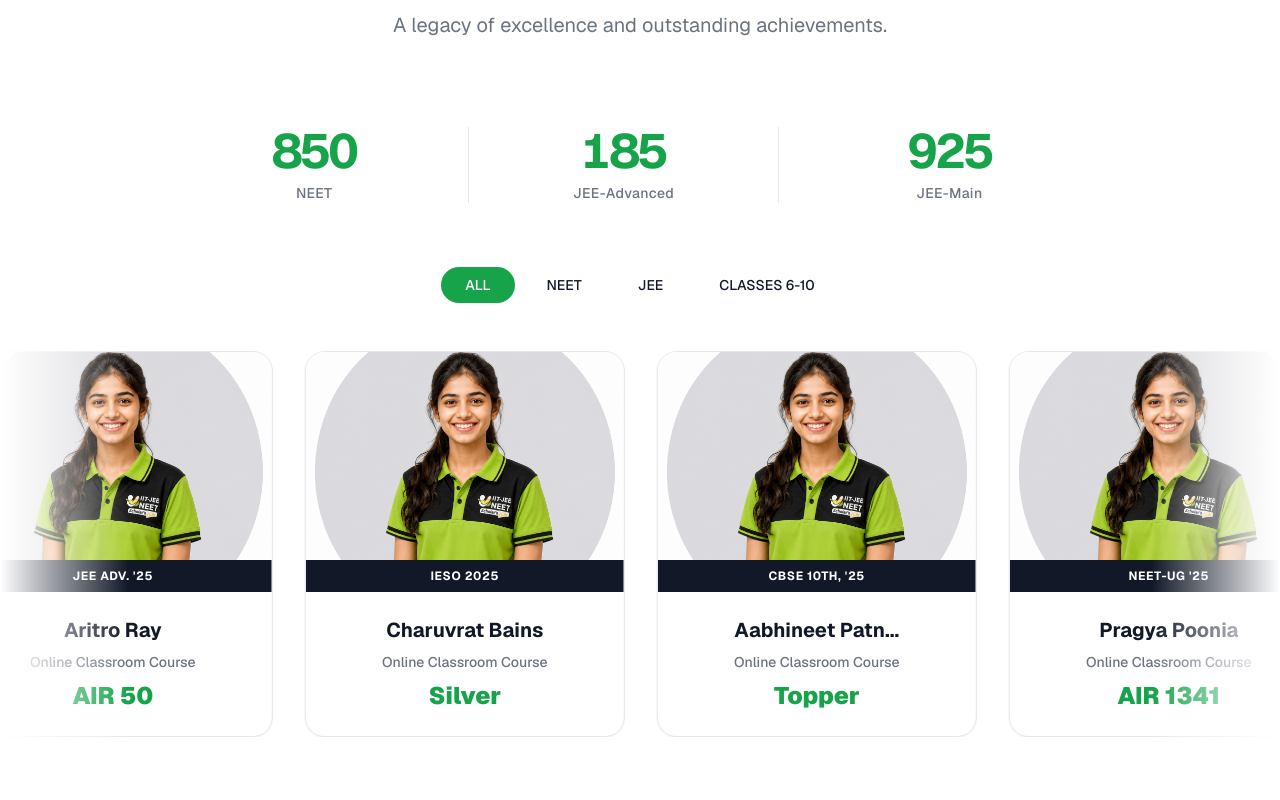
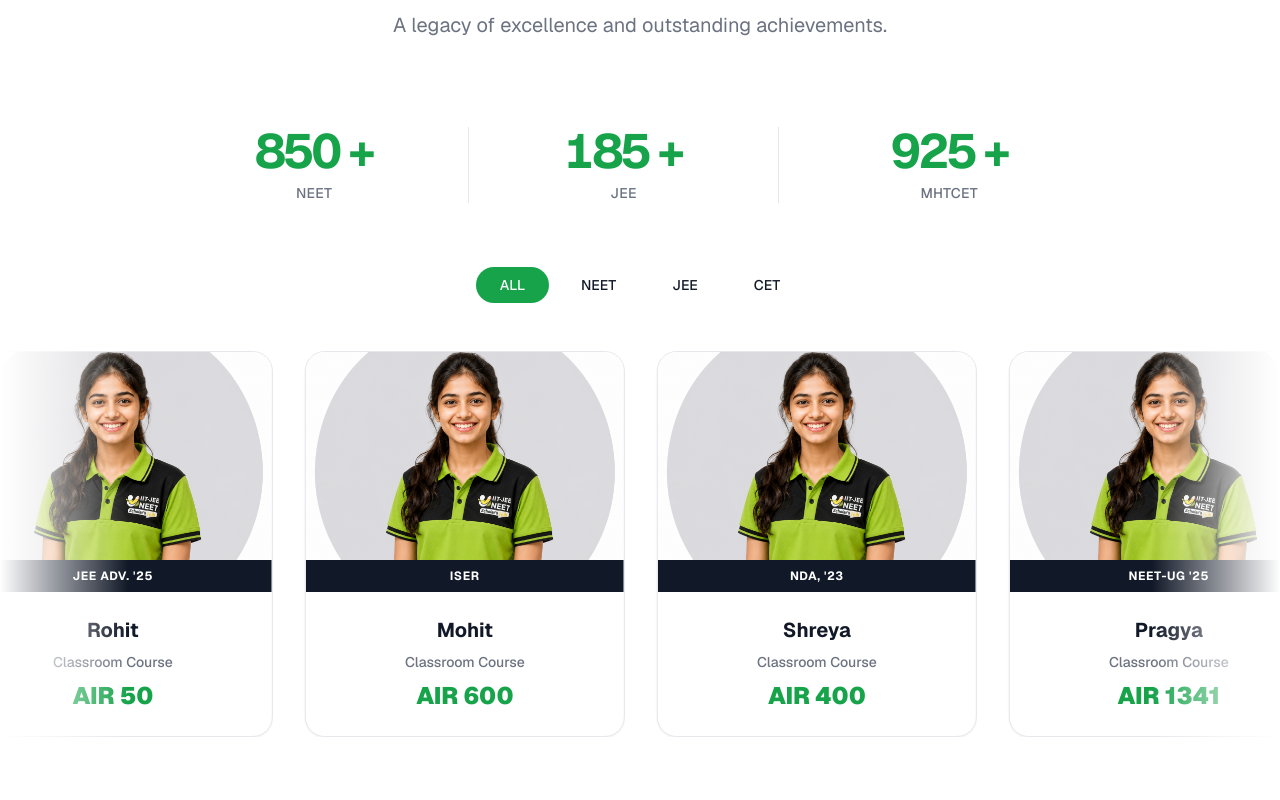
Before and after one commit to sk200005/Scholars-Hub, a Next.js app: page / in a window 1280 px wide. Shown: the part 1500-2300 px from the top of the page. Built offline with nearby package versions, Linux system fonts and the light colour scheme.

Commit message:
Minor changes

```diff
--- a/src/components/sections/DesignAgency.tsx
+++ b/src/components/sections/DesignAgency.tsx
@@ -158,10 +158,10 @@
 // ─── Team data ────────────────────────────────────────────────────────────────
 
 const TEAM = [
-  { name: "Alex Johnson", role: "Creative Director" },
-  { name: "Sam Taylor", role: "Lead Designer" },
-  { name: "Jordan Smith", role: "Senior Developer" },
-  { name: "Casey Brown", role: "Project Manager" },
+  { name: "ROHIT ", role: "PHYSICS FACULTY" },
+  { name: "VIRAT", role: "CHEMISTRY FACULTY" },
+  { name: "YUVRAJ", role: "MATHEMATICS FACULTY" },
+  { name: "MAHENDRA", role: "BIOLOGY FACULTY" },
 ] as const
 
 // ─── Testimonial data ─────────────────────────────────────────────────────────
@@ -169,27 +169,27 @@
 const TESTIMONIALS = [
   {
     quote:
-      "Working with this team transformed our brand. They understood our vision perfectly and delivered beyond our expectations.",
-    author: "Sarah Johnson",
-    company: "CEO, TechStart",
+      "Lorem ipsum dolor sit amet, consectetur adipiscing elit. Duis eleifend sed mauris sed commodo.",
+    author: "Siddharth",
+    company: "VNIT Nagpur",
   },
   {
     quote:
-      "The attention to detail and creative solutions provided by the team helped us increase our conversion rate by 40%.",
-    author: "Michael Chen",
-    company: "Marketing Director, GrowthCo",
+      "Lorem ipsum dolor sit amet, consectetur adipiscing elit. Duis eleifend sed mauris sed commodo.",
+    author: "Yash",
+    company: "COEP",
   },
   {
     quote:
-      "Their strategic approach to design not only improved our user experience but also strengthened our brand identity.",
-    author: "Emma Rodriguez",
-    company: "Product Manager, InnovateLabs",
+      "Lorem ipsum dolor sit amet, consectetur adipiscing elit. Duis eleifend sed mauris sed commodo.",
+    author: "Harshal",
+    company: "PICT",
   },
   {
     quote:
-      "From concept to execution, the team demonstrated exceptional skill and professionalism. Highly recommended!",
-    author: "David Kim",
-    company: "Founder, NextWave",
+      "Lorem ipsum dolor sit amet, consectetur adipiscing elit. Duis eleifend sed mauris sed commodo.",
+    author: "Rohan",
+    company: "NIT Rourkela",
   },
 ] as const
 
@@ -351,6 +351,8 @@
 
         {/* ── Courses Showcase ────────────────────────────────────────────────── */}
         <CoursesSection />
+
+        <div className="w-full h-12 md:h-20 lg:h-28" />
 
         {/* ── Why Us / Sticky Cards ───────────────────────────────────────────── */}
         <WhyUsSection />
@@ -645,8 +647,8 @@
             {/* Section header */}
             <SectionHeader
               badge="Testimonials"
-              title="What Our Clients Say"
-              description="Don't just take our word for it — hear from some of our satisfied clients"
+              title="Student's Testimonials"
+              description="Don't just take our word for it — hear from some of our students"
               badgeStyle={{
                 backgroundColor: colors.surface.elevated,
                 boxShadow: shadows.xs,
@@ -727,11 +729,10 @@
                 className="text-3xl font-bold tracking-tight md:text-4xl"
                 style={{ color: colors.foreground.DEFAULT }}
               >
-                Let's Work Together
+                Connect with us
               </h2>
               <p className="max-w-[600px] text-base md:text-xl" style={{ color: colors.foreground.muted }}>
-                Ready to start your next project? Get in touch with us to discuss how we can help bring
-                your vision to life.
+                Ready to shape future with Scholars hub.
               </p>
 
               {/* Contact details */}
@@ -740,17 +741,17 @@
                   {
                     icon: <MapPin size={20} strokeWidth={1.5} />,
                     label: "Our Location",
-                    value: "123 Design Street, Creative City, 10001",
+                    value: "KatheGalli, Dwarka, Nashik, Mahhrashtra",
                   },
                   {
                     icon: <Mail size={20} strokeWidth={1.5} />,
                     label: "Email Us",
-                    value: "hello@designstudio.com",
+                    value: "scholarshub@gmail.com",
                   },
                   {
                     icon: <Phone size={20} strokeWidth={1.5} />,
                     label: "Call Us",
-                    value: "+1 (555) 123-4567",
+                    value: "+91 987654321",
                   },
                 ].map((item) => (
                   <motion.div
@@ -809,41 +810,26 @@
               }}
             >
               <h3 className="text-xl font-bold" style={{ color: colors.foreground.DEFAULT }}>
-                Send Us a Message
+                Contact Our Experts
               </h3>
               <p className="mt-1 text-sm" style={{ color: colors.foreground.muted }}>
                 Fill out the form below and we'll get back to you shortly.
               </p>
               <form className="mt-6 space-y-4">
-                <div className="grid gap-4 sm:grid-cols-2">
                 <div className="space-y-2">
                   <label
-                      htmlFor="contact-first-name"
+                    htmlFor="contact-email"
                     className="text-sm font-medium"
                     style={{ color: colors.foreground.DEFAULT }}
                   >
-                      First name
+                    Name
                   </label>
                   <Input
-                      id="contact-first-name"
-                      placeholder="Enter your first name"
+                    id="contact-email"
+                    type="email"
+                    placeholder="Enter your name"
                     className="rounded-xl"
                   />
-                  </div>
-                  <div className="space-y-2">
-                    <label
-                      htmlFor="contact-last-name"
-                      className="text-sm font-medium"
-                      style={{ color: colors.foreground.DEFAULT }}
-                    >
-                      Last name
-                    </label>
-                    <Input
-                      id="contact-last-name"
-                      placeholder="Enter your last name"
-                      className="rounded-xl"
-                    />
-                  </div>
                 </div>
                 <div className="space-y-2">
                   <label
@@ -876,7 +862,7 @@
                 </div>
                 <motion.div {...gestures.buttonPress}>
                   <Button type="submit" className="w-full rounded-xl">
-                    Send Message
+                    Connect Us
                   </Button>
                 </motion.div>
               </form>
@@ -898,8 +884,7 @@
           <div className="space-y-4">
             <BrandLogo isDark />
             <p className="text-sm text-slate-400 mt-4 leading-relaxed">
-              We create beautiful, functional designs that help businesses grow and connect with their
-              audience.
+              Lorem ipsum dolor sit amet, consectetur adipiscing elit. Duis eleifend sed mauris sed commodo. Nam at turpis euismod orci imperdiet maximus.
             </p>
             <div className="flex gap-3 pt-4">
               {FOOTER_SOCIALS.map((social) => (
@@ -939,25 +924,20 @@
             />
           </div>
 
-          {/* Newsletter */}
+          {/* Location Map */}
           <div className="space-y-4">
             <h3 className="text-base font-semibold text-slate-100">
-              Subscribe to our newsletter
+              Find Us Here
             </h3>
-            <p className="text-sm text-slate-400">
-              Stay updated with our latest projects, design tips, and company news.
-            </p>
-            <form className="flex flex-col sm:flex-row gap-2 mt-4">
-              <Input
-                id="newsletter-email"
-                type="email"
-                placeholder="Enter your email"
-                className="flex-1 rounded-xl bg-white/5 border-white/10 text-white placeholder:text-slate-500 focus-visible:ring-slate-400"
+            <div className="relative w-full h-48 overflow-hidden rounded-xl border border-white/10 mt-4 group">
+              <Image
+                src="/Photos/map/map-image.png"
+                alt="Scholars Hub Location Map"
+                fill
+                className="object-cover transition-transform duration-500 group-hover:scale-105"
+                sizes="(max-width: 1024px) 100vw, 400px"
               />
-              <Button type="submit" className="rounded-xl bg-white text-[#111827] hover:bg-slate-200 font-semibold">
-                Subscribe
-              </Button>
-            </form>
+            </div>
           </div>
         </motion.div>
 
--- a/src/components/sections/ResultsSection.tsx
+++ b/src/components/sections/ResultsSection.tsx
@@ -8,7 +8,7 @@
 import { wrap } from "framer-motion"
 
 // ─── Data Types & Source ──────────────────────────────────────────────────
-type FilterType = "ALL" | "NEET" | "JEE" | "CLASSES 6-10"
+type FilterType = "ALL" | "NEET" | "JEE" | "CET"
 
 interface ResultData {
   id: string
@@ -23,7 +23,7 @@
 const mockResults: ResultData[] = [
   {
     id: "1",
-    name: "Tanmay Jagga",
+    name: "Tanmay ",
     exam: "NEET-UG '25",
     rank: "AIR 74",
     category: "NEET",
@@ -31,7 +31,7 @@
   },
   {
     id: "2",
-    name: "Aritro Ray",
+    name: "Rohit",
     exam: "JEE Adv. '25",
     rank: "AIR 50",
     category: "JEE",
@@ -39,24 +39,24 @@
   },
   {
     id: "3",
-    name: "Charuvrat Bains",
-    exam: "IESO 2025",
-    rank: "Silver",
-    category: "CLASSES 6-10",
+    name: "Mohit",
+    exam: "ISER",
+    rank: "AIR 600",
+    category: "JEE",
     image: "/Photos/result/latest-result.png",
   },
   {
     id: "4",
-    name: "Aabhineet Patn...",
-    exam: "CBSE 10th, '25",
+    name: "Shreya",
+    exam: "NDA, '23",
     score: "99.4%",
-    rank: "Topper",
-    category: "CLASSES 6-10",
+    rank: "AIR 400",
+    category: "CET",
     image: "/Photos/result/latest-result.png",
   },
   {
     id: "5",
-    name: "Pragya Poonia",
+    name: "Pragya ",
     exam: "NEET-UG '25",
     rank: "AIR 1341",
     category: "NEET",
@@ -64,7 +64,7 @@
   },
   {
     id: "6",
-    name: "Arka Banerjee",
+    name: "Saee",
     exam: "JEE Adv. '25",
     rank: "AIR 395",
     category: "JEE",
@@ -85,7 +85,8 @@
       ease: "easeOut",
       onUpdate(value) {
         if (nodeRef.current) {
-          nodeRef.current.textContent = Math.round(value).toString()
+          const rounded = Math.round(value)
+          nodeRef.current.textContent = rounded === to ? `${rounded} +` : rounded.toString()
         }
       },
     })
@@ -97,7 +98,7 @@
 
 export function ResultsSection() {
   const [activeFilter, setActiveFilter] = useState<FilterType>("ALL")
-  const filters: FilterType[] = ["ALL", "NEET", "JEE", "CLASSES 6-10"]
+  const filters: FilterType[] = ["ALL", "NEET", "JEE", "CET"]
 
   const filteredResults = mockResults.filter(
     (item) => activeFilter === "ALL" || item.category === activeFilter
@@ -174,7 +175,7 @@
               <Counter to={185} />
             </h3>
             <p className="text-sm font-medium tracking-wide" style={{ color: colors.foreground.muted }}>
-              JEE-Advanced
+              JEE
             </p>
           </div>
           <div className="flex flex-col items-center justify-center space-y-2">
@@ -182,7 +183,7 @@
               <Counter to={925} />
             </h3>
             <p className="text-sm font-medium tracking-wide" style={{ color: colors.foreground.muted }}>
-              JEE-Main
+              MHTCET
             </p>
           </div>
         </div>
@@ -273,7 +274,7 @@
                   {item.name}
                 </h4>
                 <p className="text-sm font-medium" style={{ color: colors.foreground.muted }}>
-                  Online Classroom Course
+                  Classroom Course
                 </p>
                 <div
                   className="mt-2 text-2xl font-black"
--- a/src/components/sections/WhyUsSection.tsx
+++ b/src/components/sections/WhyUsSection.tsx
@@ -78,7 +78,7 @@
   return (
     <div
       className="sticky w-full will-change-transform [transform:translateZ(0)]"
-      style={{ top: `${20 + index * 24}px` }} // Staggered top position for stacking
+      style={{ top: `${130 + index * 24}px` }} // Staggered top position for stacking
     >
       <div className={cn(
         "group relative flex flex-col h-auto w-full overflow-hidden rounded-[28px] border border-white/10",
@@ -141,7 +141,7 @@
       <div className="container mx-auto grid grid-cols-1 lg:grid-cols-2 gap-12 lg:gap-20 items-start px-4 md:px-6">
 
         {/* Left Column: Sticky Content */}
-        <div className="flex flex-col gap-6 lg:sticky lg:top-20">
+        <div className="flex flex-col gap-6 lg:sticky lg:top-32">
           <div className="inline-flex items-center gap-2 self-start rounded-full border border-border bg-muted/50 px-3 py-1 text-sm">
             <div className="h-2 w-2 rounded-full bg-green-500" />
             <span className="text-muted-foreground">{tagLabel}</span>
```
Also changed, not shown: Photos/map/Screenshot 2026-07-07 at 1.20.47 AM.png (added), public/Photos/map/map-image.png (added). Lines whose indentation alone changed are shown as unchanged.
